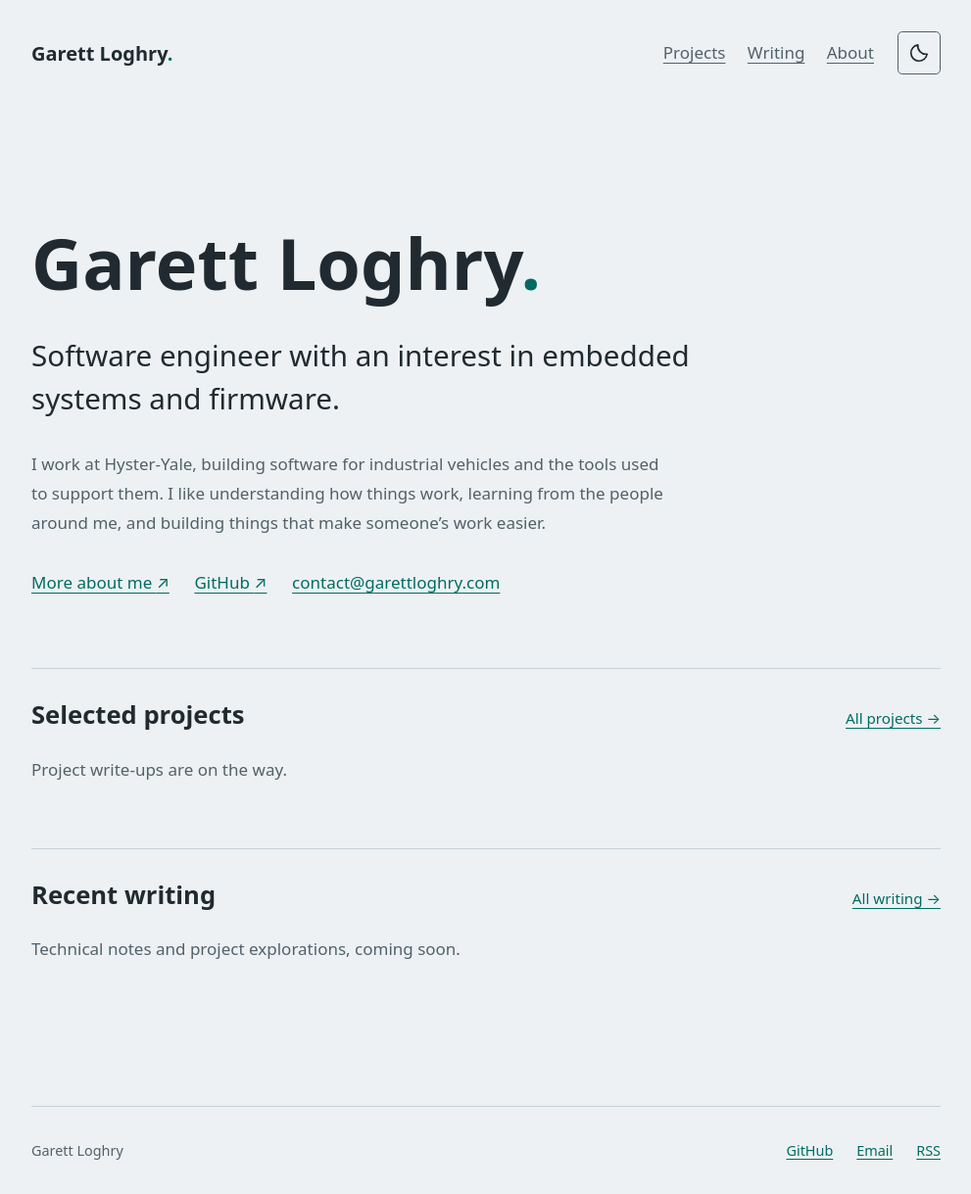
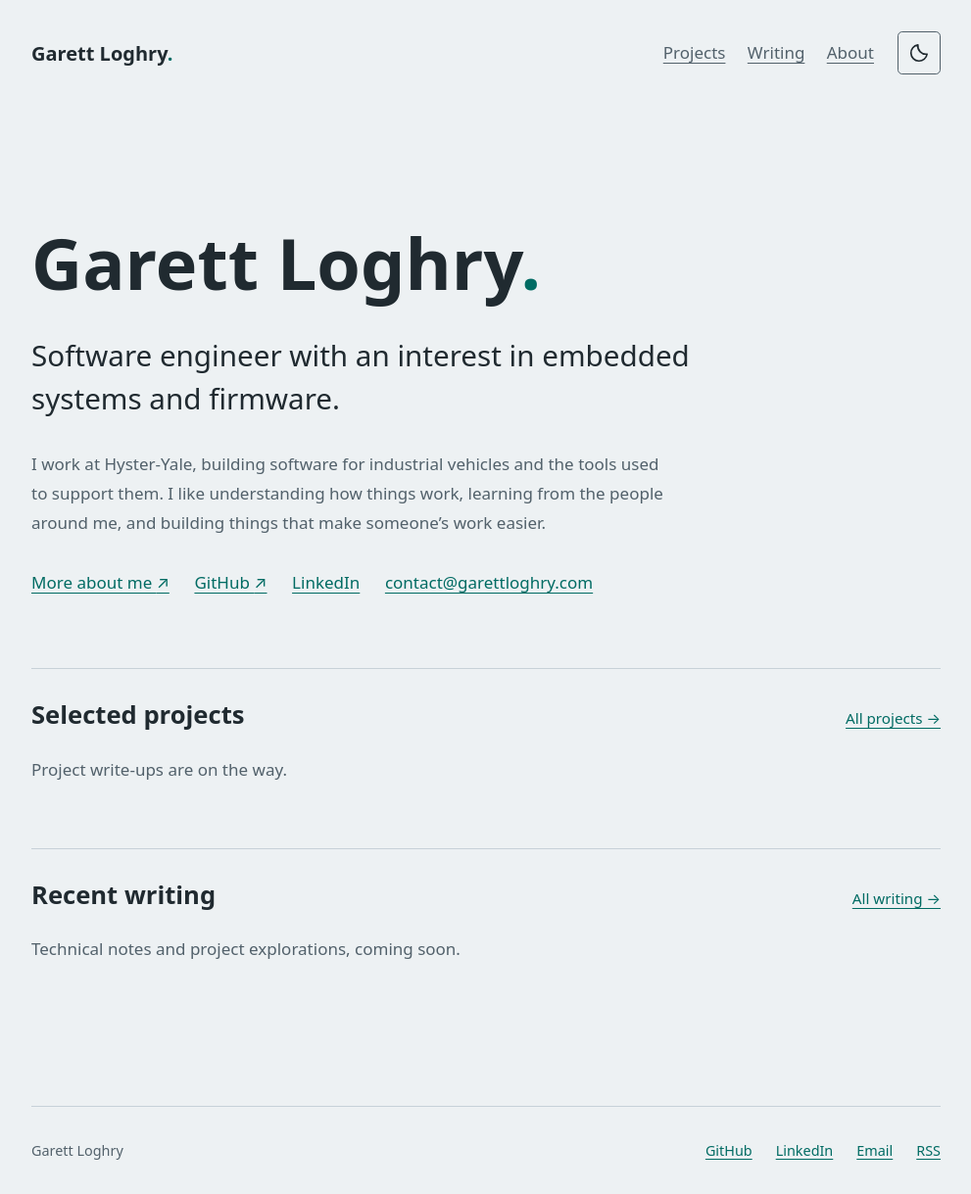
Before and after one commit to gloghry/gloghry.github.io, a Jekyll site: the page built from index.html, in a window 1280 px wide. Shown: the whole page at 98% size, without its empty margins (144-1135 px from the left). Built offline with Jekyll 4.4.1, drawn with Linux system fonts in a browser that asks for light colours; some web fonts are replaced.

Commit message:
Add Garett's approved LinkedIn profile alongside public email (#14)

```diff
--- a/_config.yml
+++ b/_config.yml
@@ -1,6 +1,7 @@
 title: Garett Loghry
 description: Software engineer with an interest in embedded systems and firmware.
 email: contact@garettloghry.com
+linkedin_url: https://www.linkedin.com/in/gloghry/
 url: https://garettloghry.com
 baseurl: ""
 markdown: kramdown
--- a/_layouts/default.html
+++ b/_layouts/default.html
@@ -30,6 +30,6 @@
     </button>
   </header>
   <main id="main" class="wrap" tabindex="-1">{{ content }}</main>
-  <footer class="site-footer wrap"><span>Garett Loghry</span><a href="https://github.com/gloghry">GitHub</a>{% if site.email %}<a href="mailto:{{ site.email | escape }}">Email</a>{% endif %}<a href="{{ '/feed.xml' | relative_url }}">RSS</a></footer>
+  <footer class="site-footer wrap"><span>Garett Loghry</span><a href="https://github.com/gloghry">GitHub</a>{% if site.linkedin_url %}<a href="{{ site.linkedin_url | escape }}">LinkedIn</a>{% endif %}{% if site.email %}<a href="mailto:{{ site.email | escape }}">Email</a>{% endif %}<a href="{{ '/feed.xml' | relative_url }}">RSS</a></footer>
 </body>
 </html>
--- a/about/index.html
+++ b/about/index.html
@@ -12,6 +12,6 @@ description: Garett Loghry on his work, background, and interest in embedded sys
 <p>This site is a place to share my projects and write about what I’m learning along the way.</p>
 {% if site.email %}
 <h2>Contact</h2>
-<p>You can reach me at <a href="mailto:{{ site.email | escape }}">{{ site.email | escape }}</a> or find my code on <a href="https://github.com/gloghry">GitHub</a>.</p>
+<p>You can reach me at <a href="mailto:{{ site.email | escape }}">{{ site.email | escape }}</a> or find me on {% if site.linkedin_url %}<a href="{{ site.linkedin_url | escape }}">LinkedIn</a> and {% endif %}<a href="https://github.com/gloghry">GitHub</a>.</p>
 {% endif %}
 </article>
--- a/index.html
+++ b/index.html
@@ -5,7 +5,7 @@ description: Software engineer with an interest in embedded systems and firmware
   <h1>Garett Loghry<span class="accent">.</span></h1>
   <p class="lede">Software engineer with an interest in embedded systems and firmware.</p>
   <p class="intro">I work at Hyster-Yale, building software for industrial vehicles and the tools used to support them. I like understanding how things work, learning from the people around me, and building things that make someone’s work easier.</p>
-  <div class="link-row"><a href="{{ '/about/' | relative_url }}">More about me <span aria-hidden="true">↗</span></a><a href="https://github.com/gloghry">GitHub <span aria-hidden="true">↗</span></a>{% if site.email %}<a href="mailto:{{ site.email | escape }}">{{ site.email | escape }}</a>{% endif %}</div>
+  <div class="link-row"><a href="{{ '/about/' | relative_url }}">More about me <span aria-hidden="true">↗</span></a><a href="https://github.com/gloghry">GitHub <span aria-hidden="true">↗</span></a>{% if site.linkedin_url %}<a href="{{ site.linkedin_url | escape }}">LinkedIn</a>{% endif %}{% if site.email %}<a href="mailto:{{ site.email | escape }}">{{ site.email | escape }}</a>{% endif %}</div>
 </section>
 <section class="home-section" aria-labelledby="projects-heading">
   <div class="section-heading"><h2 id="projects-heading">Selected projects</h2><a href="{{ '/projects/' | relative_url }}">All projects →</a></div>
```
Also changed, not shown: docs/plan.md (+2 -2 lines).
